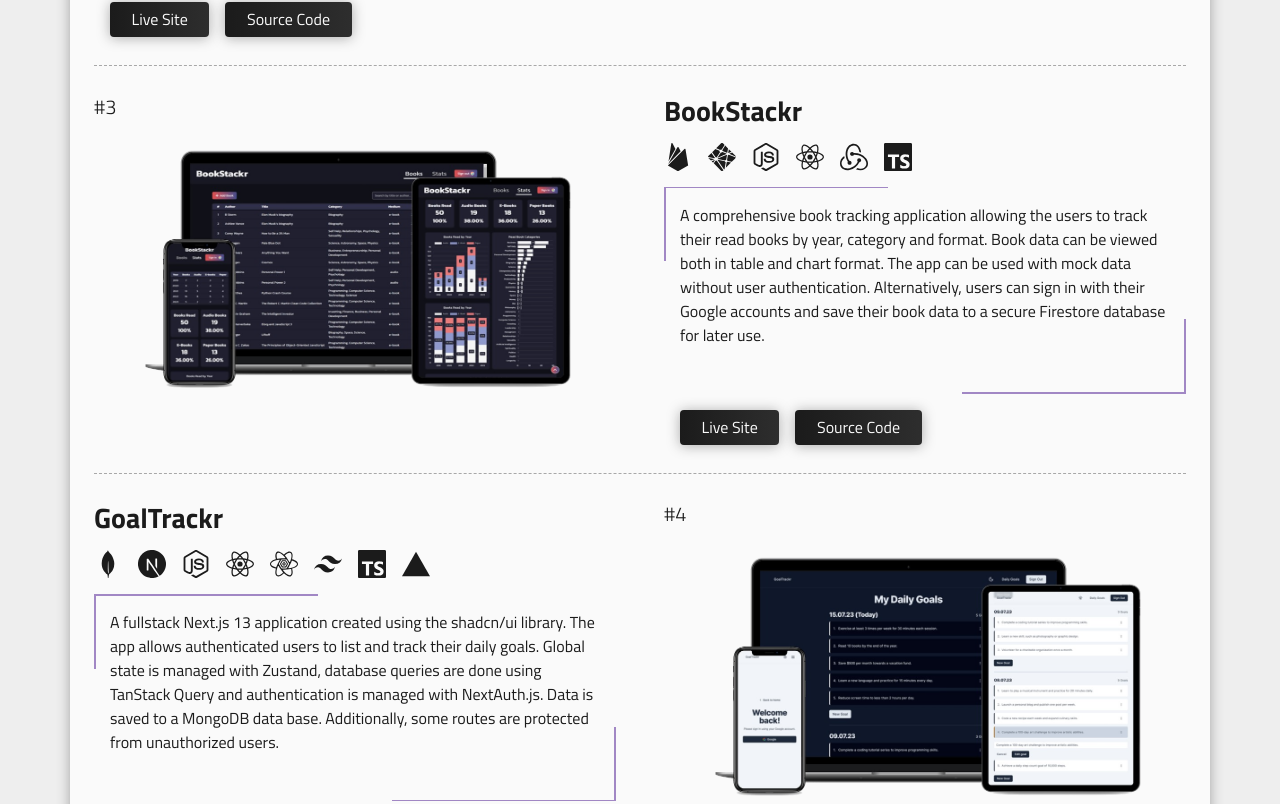
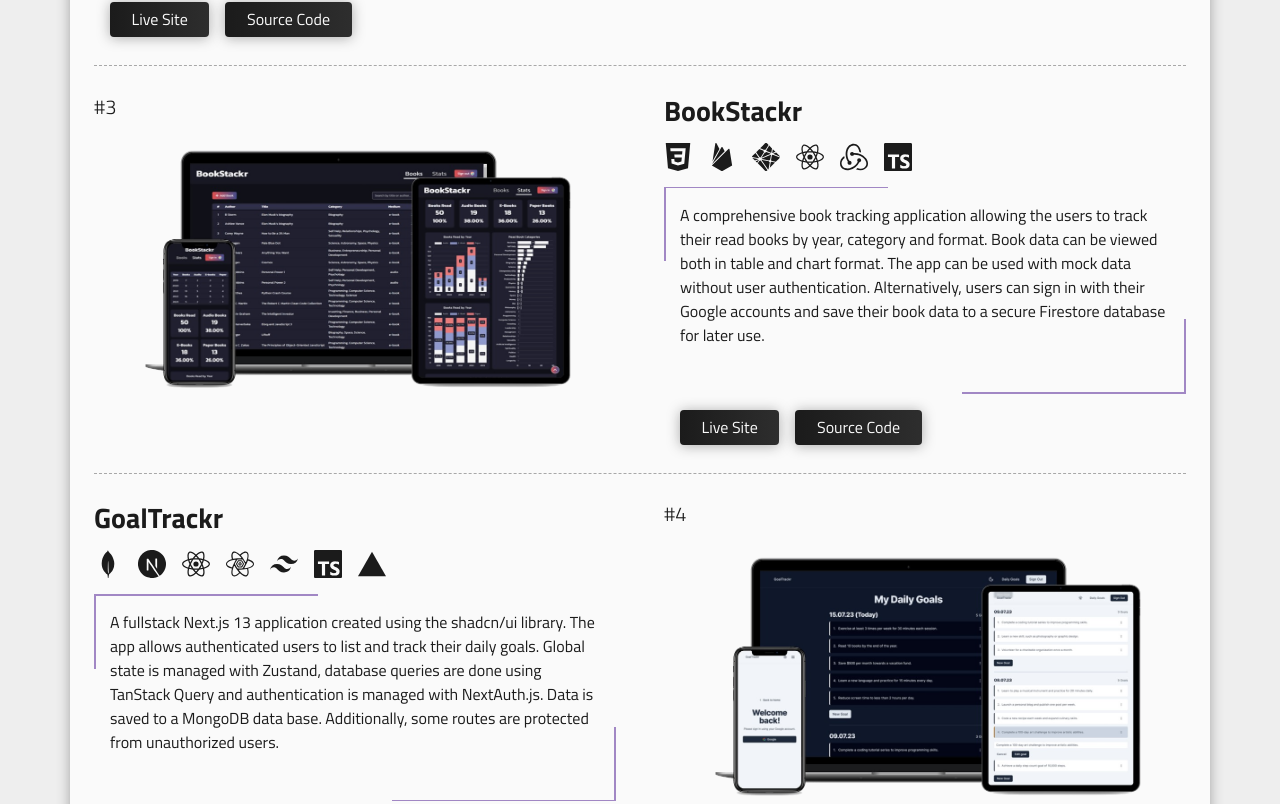
Before and after one commit to 0mppula/portfolio-web-app, a React (Create React App) app: page /projects in a window 1280 px wide. Shown: the part 956-1760 px from the top of the page. Built offline with nearby package versions, Linux system fonts and the light colour scheme.

Commit message:
Updated projects.

```diff
--- a/src/data/legacy-projects.json
+++ b/src/data/legacy-projects.json
@@ -1,7 +1,7 @@
 [
 	{
 		"title": "Déjà Vu",
-		"technologies": ["React.js", "TypeScript", "Styled Components", "Css3", "Html5", "Netlify"],
+		"technologies": ["React.js", "TypeScript", "Styled Components", "Css3", "Netlify"],
 		"liveUrl": "https://dejavu-app.netlify.app/",
 		"codeUrl": "https://github.com/0mppula/DejaVu",
 		"info": "A finance themed memory card game created with React. The game counts each card turn the user makes and times each game since the start. The data of each game is displayed above the games card container. This project illustrates how to use TypeScript and styled components together.",
@@ -15,7 +15,7 @@
 			"TypeScript",
 			"Styled Components",
 			"Css3",
-			"Html5",
+
 			"Netlify"
 		],
 		"liveUrl": "https://react-redux-toolkit-hello-world.netlify.app/",
@@ -33,7 +33,7 @@
 	},
 	{
 		"title": "Simple JavaScript Projects",
-		"technologies": ["JavaScript", "Css3", "Html5"],
+		"technologies": ["JavaScript", "Css3", "Html5", "Netlify"],
 		"liveUrl": "https://simplejsprojects.netlify.app/",
 		"repositoryName": "SimpleJavaScriptProjects",
 		"info": ""
--- a/src/data/projects.json
+++ b/src/data/projects.json
@@ -35,14 +35,7 @@
 	},
 	{
 		"title": "BookStackr",
-		"technologies": [
-			"React.js",
-			"Redux Toolkit",
-			"Node.js",
-			"TypeScript",
-			"Firebase",
-			"Netlify"
-		],
+		"technologies": ["React.js", "Redux Toolkit", "TypeScript", "Firebase", "Netlify", "Css3"],
 		"liveUrl": "https://bookstackr.netlify.app/",
 		"codeUrl": "https://github.com/0mppula/BookStackr",
 		"info": "A comprehensive book tracking application allowing the users to track their read books by year, category and format. Book data can be viewed both in table and chart format. The app can be used with mock data without user authentication. Alternatively, users can sign in with their Google accounts and save their book data to a secure Firestore database for later use.",
@@ -53,7 +46,6 @@
 		"technologies": [
 			"React.js",
 			"Next.js 13",
-			"Node.js",
 			"TypeScript",
 			"Reactquery",
 			"Tailwind CSS",
@@ -67,7 +59,7 @@
 	},
 	{
 		"title": "WSB-Tickers",
-		"technologies": ["React.js", "TypeScript", "Styled Components", "Css3", "Html5", "Netlify"],
+		"technologies": ["React.js", "TypeScript", "Styled Components", "Css3", "Netlify"],
 		"liveUrl": "https://wsb-tickers.netlify.app/",
 		"codeUrl": "https://github.com/0mppula/wsb-tickers",
 		"info": "A React app that displays the top 50 stocks discussed on reddit.com/r/wallstreetbets/. Each ticker element displays both the sentiment from bullish to bearish and the sentiment score from -1 to 1 of the stock. The total daily comments are also displayed for each symbol. Tickers can be sorted in ascending or descending order. The data for this app is retrieved from the https://tradestie.com/apps/reddit/api/ API.",
@@ -75,7 +67,7 @@
 	},
 	{
 		"title": "CoinCaps",
-		"technologies": ["JavaScript", "React.js", "Css3", "Html5", "Node.js", "Netlify"],
+		"technologies": ["JavaScript", "React.js", "Css3", "Node.js", "Netlify"],
 		"liveUrl": "https://coincaps.netlify.app/",
 		"codeUrl": "https://github.com/0mppula/CoinCaps",
 		"info": "A React web-application where the user can view the 250 most valuable cryptocurrencies by market capitalization. Additionally, the user can select in which currency the app displays the price data for the cryptos. All of the cryptos can also be filtered out with a search field. The data and statistics of the application are retrieved from the CoinGecko API with different AJAX calls.",
@@ -83,7 +75,7 @@
 	},
 	{
 		"title": "TypeScript Multi-Page Form",
-		"technologies": ["React.js", "TypeScript", "Node.js", "Css3", "Html5", "Netlify"],
+		"technologies": ["React.js", "TypeScript", "Html5", "Css3", "Netlify"],
 		"liveUrl": "https://ts-multi-page-form.netlify.app/",
 		"codeUrl": "https://github.com/0mppula/ts-multi-page-form",
 		"info": "A React multi-page form application with modern and responsive form elements. The form has form validation, optional and required fields and custom error messages. On the last page of the form, before submitting, the users provided information will be shown on screen for the user.",
@@ -91,7 +83,7 @@
 	},
 	{
 		"title": "TypeScript Paginated Users Page",
-		"technologies": ["React.js", "TypeScript", "Node.js", "Css3", "Html5", "Netlify"],
+		"technologies": ["React.js", "TypeScript", "Css3", "Netlify"],
 		"liveUrl": "https://ts-paginated-users-page.netlify.app/",
 		"codeUrl": "https://github.com/0mppula/ts-paginated-users-page",
 		"info": "A React users page with filtering, sorting and pagination functionality using query parameters. Additionally, each user has its own user page which can be opened by clicking a user from the users page. The user page prints simple information about the user.",
--- a/src/pages/About.js
+++ b/src/pages/About.js
@@ -38,7 +38,7 @@ const About = () => {
 		<div className="container">
 			<div className="content-container">
 				<div className="content-header">
-					<h1>A Little About Me</h1>
+					<h1>About Me</h1>
 					<div className="header-underline"></div>
 				</div>
 
--- a/src/pages/Projects.js
+++ b/src/pages/Projects.js
@@ -16,7 +16,7 @@ const Projects = () => {
 		<div className="container">
 			<div className="content-container">
 				<div className="content-header">
-					<h1>Some of My Projects</h1>
+					<h1>My Projects</h1>
 					<div className="header-underline"></div>
 				</div>
 
```
